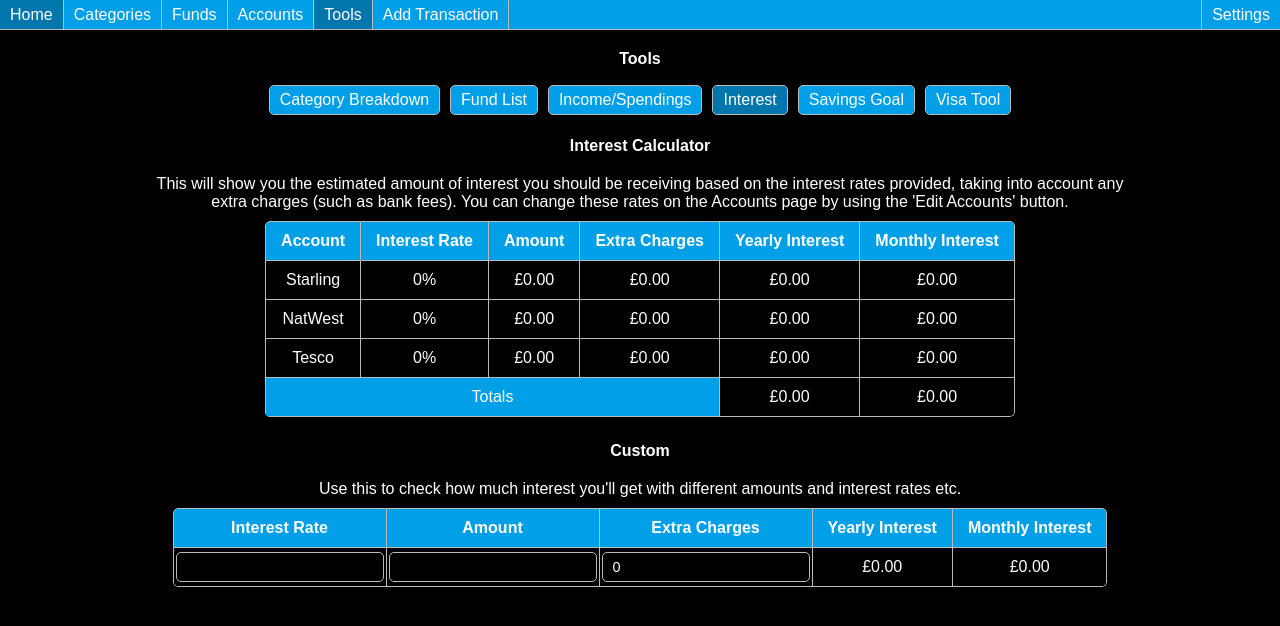
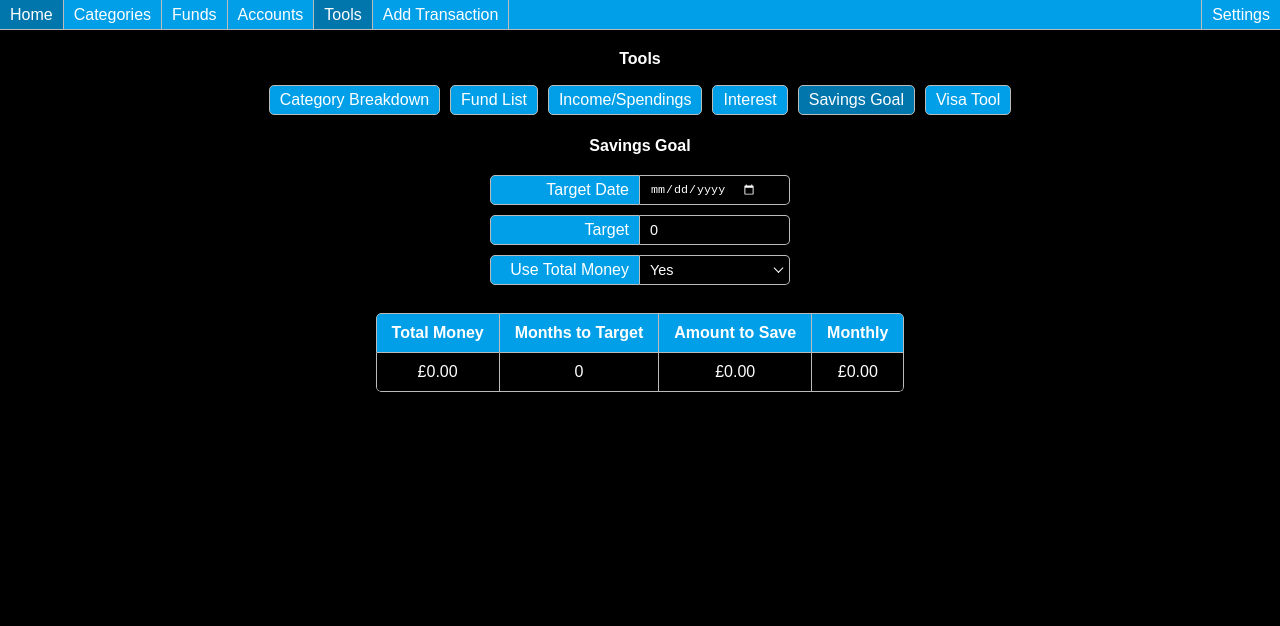
Before and after one commit to Vyper248/budget-app-2, a React (Vite) app: page / in a window 1280 px wide. Both pictures are taken after a click on the link "Tools". Shown: the top 626 px of the page. Built offline with nearby package versions, Linux system fonts and the light colour scheme.

Commit message:
Added the SavingsGoal page to Tools.

```diff
--- /dev/null
+++ b/src/pages/Tools/SavingsGoal/SavingsGoal.tsx
@@ -0,0 +1,61 @@
+import differenceInMonths from "date-fns/differenceInMonths";
+import parseISO from "date-fns/parseISO";
+
+import { parseCurrency } from "@/utils/transactions.utils";
+import { getAccountTotals } from "@/utils/transactions.utils";
+
+import Input from "@/components/Input/Input";
+import Table from "@/components/Table/Table";
+import Container from "@/components/styled/Container";
+import Dropdown from "@/components/Dropdown/Dropdown";
+import { useAppDispatch, useAppSelector } from "@/redux/hooks";
+import { setSavingsTarget, setSavingsTargetDate, setSavingsUseMoney } from "@/redux/toolsSlice";
+import { selectVisibleAccounts } from "@/redux/accountsSlice";
+import { selectTransactions } from "@/redux/transactionsSlice";
+
+const SavingsGoal = () => {
+	const dispatch = useAppDispatch();
+	const accounts = useAppSelector(selectVisibleAccounts);
+	const transactions = useAppSelector(selectTransactions);
+	const { savingsTargetDate, savingsTarget, savingsUseMoney } = useAppSelector(state => state.tools);
+
+	const onChangeDate = (value: string) => dispatch(setSavingsTargetDate(value));
+	const onChangeTarget = (value: string) => dispatch(setSavingsTarget(parseFloat(value)));
+	const onChangeUseMoney = (value: string) => dispatch(setSavingsUseMoney(value === 'yes' ? true : false));
+
+	const accountTotals = getAccountTotals(transactions, accounts);
+	const totalMoney = savingsUseMoney ? Object.values(accountTotals).reduce((a,c) => a+c, 0) : 0;
+	const amountToSave = savingsTarget - totalMoney;
+    const monthsToTarget = differenceInMonths(parseISO(savingsTargetDate), new Date()) || 0;
+    const monthlySavings = amountToSave / monthsToTarget || 0;
+
+	return (
+		<Container>
+			<h4>Savings Goal</h4>
+			<Input type='date' width='150px' label='Target Date' labelWidth='150px' value={savingsTargetDate} onChange={onChangeDate}/>
+			<Input type='number' width='150px' label='Target' labelWidth='150px' value={savingsTarget} onChange={onChangeTarget}/>
+			<Dropdown width='150px' label='Use Total Money' labelWidth='150px' value={savingsUseMoney ? 'yes' : 'no'} onChange={onChangeUseMoney} options={[{label: 'Yes', value: 'yes'}, {label: 'No', value: 'no'}]}/>
+			<br/>
+			<Table>
+				<thead>
+					<tr>
+						<th>Total Money</th>
+						<th>Months to Target</th>
+						<th>Amount to Save</th>
+						<th>Monthly</th>
+					</tr>
+				</thead>
+				<tbody>
+					<tr>
+						<td>{parseCurrency(totalMoney)}</td>
+						<td>{monthsToTarget > 0 ? monthsToTarget : 0}</td>
+						<td>{parseCurrency(amountToSave > 0 ? amountToSave : 0)}</td>
+						<td>{parseCurrency(monthlySavings > 0 ? monthlySavings : 0)}</td>
+					</tr>
+				</tbody>
+			</Table>
+		</Container>
+	);
+}
+
+export default SavingsGoal;
--- a/src/pages/Tools/Tools.tsx
+++ b/src/pages/Tools/Tools.tsx
@@ -4,18 +4,19 @@ import StyledTools from "./Tools.style";
 import Button from "@/components/Button/Button";
 import CategoryBreakdown from "./CategoryBreakdown/CategoryBreakdown";
 import Interest from "./Interest/Interest";
+import SavingsGoal from "./SavingsGoal/SavingsGoal";
 
 const pages = [
 	{ label: 'Category Breakdown', component: <CategoryBreakdown key='categoryBreakdown'/> },
 	{ label: 'Fund List', component: null },
 	{ label: 'Income/Spendings', component: null },
 	{ label: 'Interest', component: <Interest key='interest'/> },
-	{ label: 'Savings Goal', component: null },
+	{ label: 'Savings Goal', component: <SavingsGoal key='savingsGoal'/> },
 	{ label: 'Visa Tool', component: null },
 ]
 
 const Tools = ({}) => {
-	const [subPage, setSubPage] = useState(pages[3].label);
+	const [subPage, setSubPage] = useState(pages[4].label);
 
 	return (
 		<StyledTools>
```
Also changed, not shown: 1 other file (tests, documents, lock files or other folders).
